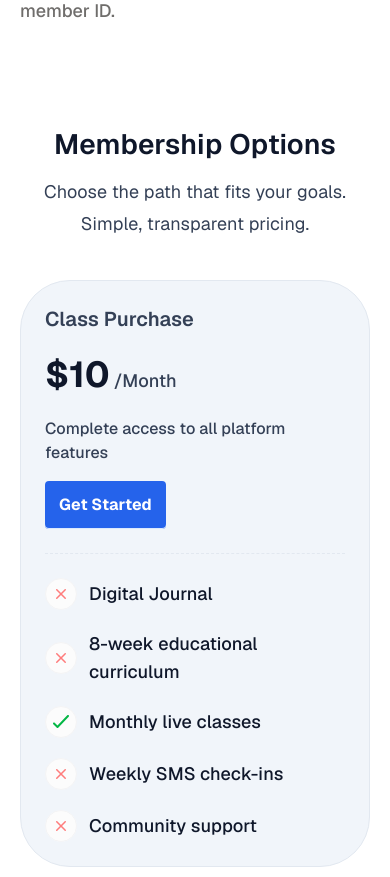
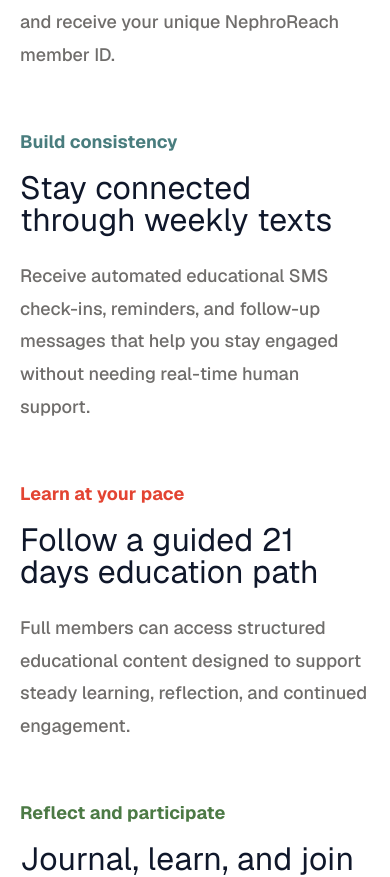
Before and after one commit to mahmud-gitcode/Nephro-reach, a Next.js app: page / in a window 390 px wide. Shown: the part 2950-3827 px from the top of the page. Built offline with nearby package versions, Linux system fonts and the light colour scheme.

Commit message:
Refactor Engagement component to enhance interactivity and user experience

```diff
--- a/app/page.tsx
+++ b/app/page.tsx
@@ -13,7 +13,7 @@
 
 export default function Home() {
   return (
-    <div className="min-h-screen overflow-x-hidden bg-white font-sans text-[#0F172A] selection:bg-blue-500 selection:text-white">
+    <div className="min-h-screen overflow-x-clip bg-white font-sans text-[#0F172A] selection:bg-blue-500 selection:text-white">
       <Header />
       <main>
         <Hero />
--- a/components/homePage/Engagement.tsx
+++ b/components/homePage/Engagement.tsx
@@ -1,22 +1,127 @@
 "use client";
 
-import React from "react";
+import React, { useCallback, useEffect, useRef, useState } from "react";
 import Image from "next/image";
 
+const steps = [
+  {
+    label: "Start with ease",
+    labelColor: "#C77B00",
+    title: "Create your account in minutes",
+    desc: "Sign up with your email and phone number, choose your membership level, and receive your unique NephroReach member ID.",
+  },
+  {
+    label: "Build consistency",
+    labelColor: "#497D7E",
+    title: "Stay connected through weekly texts",
+    desc: "Receive automated educational SMS check-ins, reminders, and follow-up messages that help you stay engaged without needing real-time human support.",
+  },
+  {
+    label: "Learn at your pace",
+    labelColor: "#E34432",
+    title: "Follow a guided 21 days education path",
+    desc: "Full members can access structured educational content designed to support steady learning, reflection, and continued engagement.",
+  },
+  {
+    label: "Reflect and participate",
+    labelColor: "#4C7A45",
+    title: "Journal, learn, and join live classes",
+    desc: "Use your digital journal, respond to guided prompts, and register for monthly live educational classes based on your membership access.",
+  },
+];
+
+const VIEWPORTS_PER_STEP = 0.9;
+
 export default function Engagement() {
+  const scrollAreaRef = useRef<HTMLDivElement>(null);
+  const [isPinned, setIsPinned] = useState(false);
+  const [activeStep, setActiveStep] = useState(0);
+
+  useEffect(() => {
+    const canPin = window.matchMedia(
+      "(min-width: 1024px) and (min-height: 640px) and (prefers-reduced-motion: no-preference)",
+    );
+
+    const sync = () => setIsPinned(canPin.matches);
+    sync();
+    canPin.addEventListener("change", sync);
+    return () => canPin.removeEventListener("change", sync);
+  }, []);
+
+  useEffect(() => {
+    if (!isPinned) {
+      setActiveStep(0);
+      return;
+    }
+
+    let frame = 0;
+    const update = () => {
+      frame = 0;
+      const area = scrollAreaRef.current;
+      if (!area) return;
+
+      const { top, height } = area.getBoundingClientRect();
+      const scrollable = height - window.innerHeight;
+      if (scrollable <= 0) return;
+
+      const progress = Math.min(Math.max(-top / scrollable, 0), 0.999);
+      setActiveStep(Math.floor(progress * steps.length));
+    };
+
+    const onScroll = () => {
+      if (!frame) frame = window.requestAnimationFrame(update);
+    };
+
+    update();
+    window.addEventListener("scroll", onScroll, { passive: true });
+    window.addEventListener("resize", onScroll);
+    return () => {
+      if (frame) window.cancelAnimationFrame(frame);
+      window.removeEventListener("scroll", onScroll);
+      window.removeEventListener("resize", onScroll);
+    };
+  }, [isPinned]);
+
+  const goToStep = useCallback(
+    (index: number) => {
+      const area = scrollAreaRef.current;
+      if (!area || !isPinned) return;
+
+      const scrollable = area.offsetHeight - window.innerHeight;
+      const offset = ((index + 0.5) / steps.length) * scrollable;
+      window.scrollTo({ top: area.offsetTop + offset, behavior: "smooth" });
+    },
+    [isPinned],
+  );
+
   return (
-    <section className="w-full bg-white px-5 py-12 sm:px-10 lg:px-[71px] lg:py-12">
+    <section
+      ref={scrollAreaRef}
+      className="relative w-full bg-white"
+      style={
+        isPinned
+          ? { height: `${steps.length * VIEWPORTS_PER_STEP * 100}vh` }
+          : undefined
+      }
+    >
+      <div
+        className={[
+          "flex w-full flex-col justify-center px-5 py-12 sm:px-10 lg:px-[71px]",
+          isPinned ? "sticky top-0 h-screen overflow-hidden" : "",
+        ].join(" ")}
+      >
         <div className="mx-auto flex w-full max-w-[1298px] flex-col items-center gap-12">
           <div className="flex w-full flex-col items-center gap-3 text-center">
             <h2 className="text-[28px] font-semibold leading-10 tracking-[0.72px] text-[#0F172A] sm:text-[36px]">
               Your Health, All in One Place
             </h2>
             <p className="text-lg font-medium leading-7 tracking-[0.1px] text-[#344056] sm:text-xl">
-            Track, learn, and stay on top of your kidney health with NephroReach.
+              Track, learn, and stay on top of your kidney health with
+              NephroReach.
             </p>
           </div>
 
-        <div className="flex w-full flex-col items-center gap-10 lg:flex-row lg:items-start lg:gap-8 lg:px-[109px]">
+          <div className="flex w-full flex-col items-center gap-10 lg:flex-row lg:items-center lg:gap-8 lg:px-[109px]">
             <div className="relative w-full max-w-[529px] shrink-0 lg:h-[426px] lg:w-[529px]">
               <div className="relative aspect-[1332/1072] w-full overflow-hidden rounded-[24px] opacity-90 blur-[1.5px]">
                 <Image
@@ -56,15 +161,63 @@
               </div>
             </div>
 
-          <div className="flex w-full flex-col items-center lg:w-[632px] lg:px-[66px] lg:pb-10 lg:pt-20">
-            <div className="flex w-full max-w-[500px] flex-col gap-6">
-              <h3 className="text-[32px] font-normal leading-none tracking-[0.24px] text-[#0F172A] sm:text-[48px]">
-                Create your account in minutes
+            <div className="flex w-full items-start gap-6 lg:w-[632px] lg:px-[66px]">
+              {isPinned && (
+                <div className="flex shrink-0 flex-col gap-2 pt-2">
+                  {steps.map((step, index) => (
+                    <button
+                      key={step.label}
+                      type="button"
+                      onClick={() => goToStep(index)}
+                      aria-label={`Go to step ${index + 1}: ${step.label}`}
+                      aria-current={index === activeStep}
+                      className="group flex h-8 w-4 items-center justify-center"
+                    >
+                      <span
+                        className={[
+                          "w-[3px] rounded-full transition-all duration-300",
+                          index === activeStep
+                            ? "h-8 bg-[#2563EB]"
+                            : "h-4 bg-[#CBD5E1] group-hover:bg-[#94A3B8]",
+                        ].join(" ")}
+                      />
+                    </button>
+                  ))}
+                </div>
+              )}
+
+              <div className="relative w-full max-w-[500px]">
+                {steps.map((step, index) => (
+                  <div
+                    key={step.label}
+                    aria-hidden={isPinned && index !== activeStep}
+                    className={[
+                      "flex w-full flex-col gap-4",
+                      isPinned
+                        ? "transition-all duration-500 ease-out"
+                        : "mb-14 last:mb-0",
+                      isPinned && index !== activeStep
+                        ? "pointer-events-none absolute inset-0 translate-y-3 opacity-0"
+                        : "relative translate-y-0 opacity-100",
+                    ].join(" ")}
+                  >
+                    <p
+                      className="text-lg font-bold leading-7 tracking-[0.09px]"
+                      style={{ color: step.labelColor }}
+                    >
+                      {step.label}
+                    </p>
+                    <div className="flex flex-col gap-6">
+                      <h3 className="text-[32px] font-normal leading-none tracking-[0.24px] text-[#0F172A] sm:text-[40px] xl:text-[48px]">
+                        {step.title}
                       </h3>
                       <p className="text-lg font-medium leading-[32.8px] text-[rgba(37,34,30,0.66)] sm:text-[20.5px]">
-                Sign up with your email and phone number, choose your membership
-                level, and receive your unique NephroReach member ID.
+                        {step.desc}
                       </p>
+                    </div>
+                  </div>
+                ))}
+              </div>
             </div>
           </div>
         </div>
```
Lines whose indentation alone changed are shown as unchanged.
